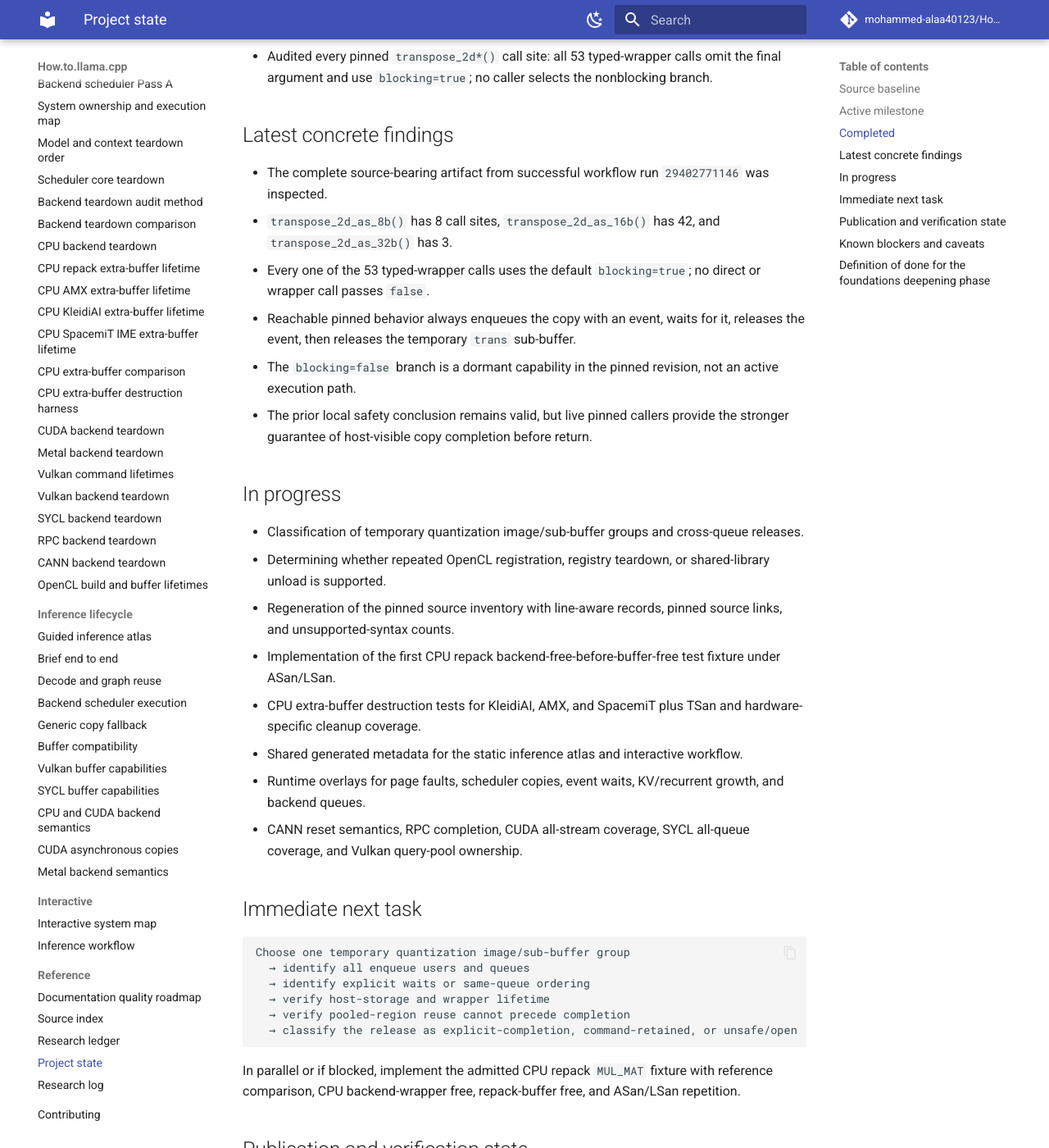
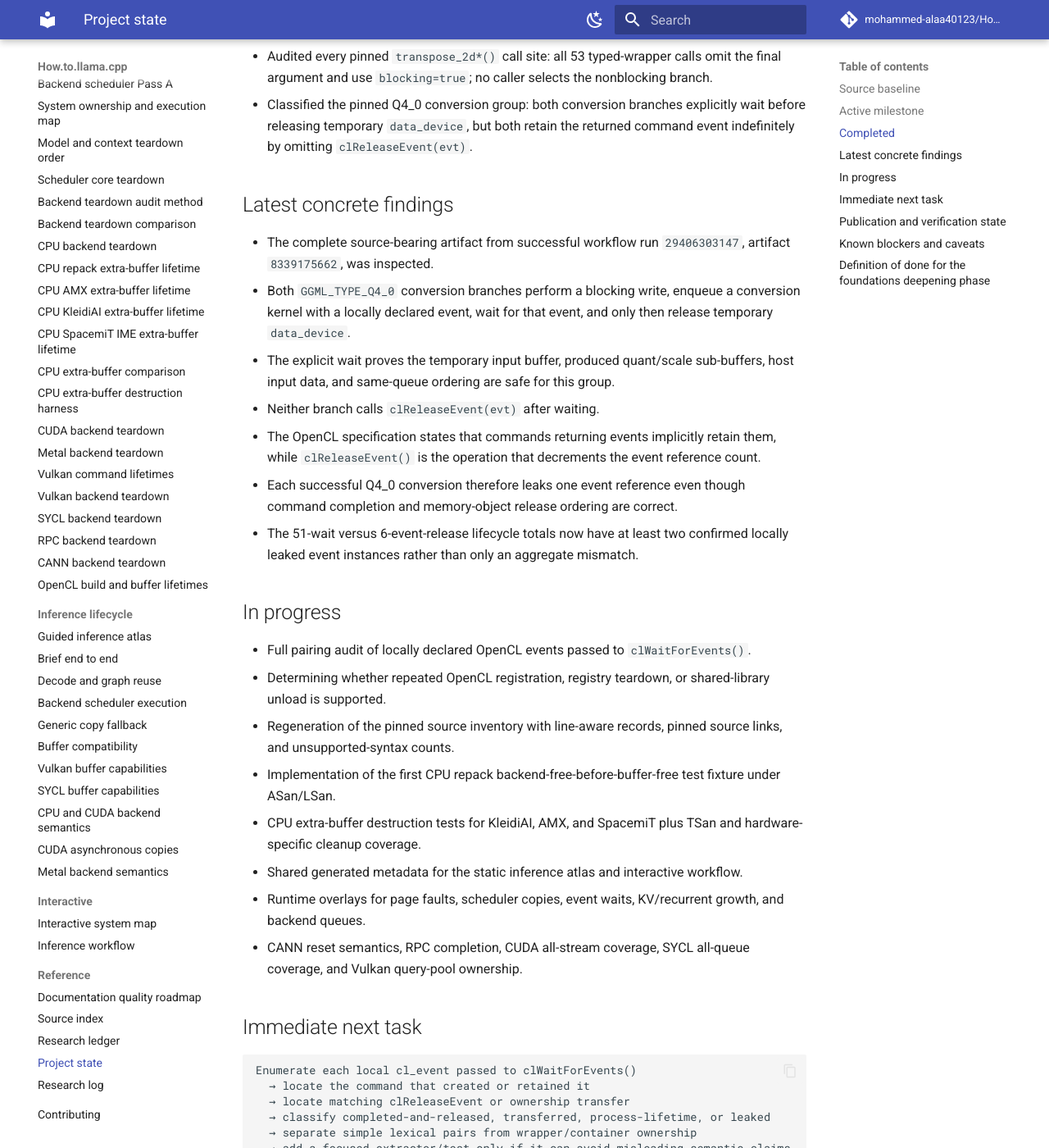
Before and after one commit to mohammed-alaa40123/How.to.llama.cpp, an MkDocs documentation site: the page built from docs/reference/project-state.md, in a window 1280 px wide and 1400 px high, scrolled down 2129 px. Shown: the whole window at 82% size. Built offline with MkDocs 1.6.1 and Material for MkDocs 9.7.7, drawn with Linux system fonts in a browser that asks for light colours; comment, search, counter and statistics services are not loaded; some of the changed text lies outside the part shown.

Commit message:
docs: record Q4_0 event-lifetime finding

````diff
--- a/docs/reference/project-state.md
+++ b/docs/reference/project-state.md
@@ -44,19 +44,21 @@ Read this file after the root README on every run. It is the compact checkpoint
 - Portable OpenCL evidence manifest: artifact-root basenames, pre-upload `sha256sum -c`, and an exact-filename guard make the downloaded artifact directly verifiable after extraction.
 - Classified the pinned `transpose_2d()` nonblocking sub-buffer release as locally safe under the official OpenCL memory-object lifetime contract.
 - Audited every pinned `transpose_2d*()` call site: all 53 typed-wrapper calls omit the final argument and use `blocking=true`; no caller selects the nonblocking branch.
+- Classified the pinned Q4_0 conversion group: both conversion branches explicitly wait before releasing temporary `data_device`, but both retain the returned command event indefinitely by omitting `clReleaseEvent(evt)`.
 
 ## Latest concrete findings
 
-- The complete source-bearing artifact from successful workflow run `29402771146` was inspected.
-- `transpose_2d_as_8b()` has 8 call sites, `transpose_2d_as_16b()` has 42, and `transpose_2d_as_32b()` has 3.
-- Every one of the 53 typed-wrapper calls uses the default `blocking=true`; no direct or wrapper call passes `false`.
-- Reachable pinned behavior always enqueues the copy with an event, waits for it, releases the event, then releases the temporary `trans` sub-buffer.
-- The `blocking=false` branch is a dormant capability in the pinned revision, not an active execution path.
-- The prior local safety conclusion remains valid, but live pinned callers provide the stronger guarantee of host-visible copy completion before return.
+- The complete source-bearing artifact from successful workflow run `29406303147`, artifact `8339175662`, was inspected.
+- Both `GGML_TYPE_Q4_0` conversion branches perform a blocking write, enqueue a conversion kernel with a locally declared event, wait for that event, and only then release temporary `data_device`.
+- The explicit wait proves the temporary input buffer, produced quant/scale sub-buffers, host input data, and same-queue ordering are safe for this group.
+- Neither branch calls `clReleaseEvent(evt)` after waiting.
+- The OpenCL specification states that commands returning events implicitly retain them, while `clReleaseEvent()` is the operation that decrements the event reference count.
+- Each successful Q4_0 conversion therefore leaks one event reference even though command completion and memory-object release ordering are correct.
+- The 51-wait versus 6-event-release lifecycle totals now have at least two confirmed locally leaked event instances rather than only an aggregate mismatch.
 
 ## In progress
 
-- Classification of temporary quantization image/sub-buffer groups and cross-queue releases.
+- Full pairing audit of locally declared OpenCL events passed to `clWaitForEvents()`.
 - Determining whether repeated OpenCL registration, registry teardown, or shared-library unload is supported.
 - Regeneration of the pinned source inventory with line-aware records, pinned source links, and unsupported-syntax counts.
 - Implementation of the first CPU repack backend-free-before-buffer-free test fixture under ASan/LSan.
@@ -68,12 +70,12 @@ Read this file after the root README on every run. It is the compact checkpoint
 ## Immediate next task
 
 ```text
-Choose one temporary quantization image/sub-buffer group
-  → identify all enqueue users and queues
-  → identify explicit waits or same-queue ordering
-  → verify host-storage and wrapper lifetime
-  → verify pooled-region reuse cannot precede completion
-  → classify the release as explicit-completion, command-retained, or unsafe/open
+Enumerate each local cl_event passed to clWaitForEvents()
+  → locate the command that created or retained it
+  → locate matching clReleaseEvent or ownership transfer
+  → classify completed-and-released, transferred, process-lifetime, or leaked
+  → separate simple lexical pairs from wrapper/container ownership
+  → add a focused extractor/test only if it can avoid misleading semantic claims
 ```
 
 In parallel or if blocked, implement the admitted CPU repack `MUL_MAT` fixture with reference comparison, CPU backend-wrapper free, repack-buffer free, and ASan/LSan repetition.
@@ -81,26 +83,27 @@ In parallel or if blocked, implement the admitted CPU repack `MUL_MAT` fixture w
 ## Publication and verification state
 
 - Work is published in PR #1 from branch `automation/backend-teardown-audit-method`.
-- Added detailed note `logs/research/2026-07-15/1249-opencl-transpose-callsite-audit.md`.
-- The preceding head `95daf9002016f152b8fcd3134682ac4486000337` passed Documentation CI run `29402771036` and pinned OpenCL workflow run `29402771146`.
+- Added detailed note `logs/research/2026-07-15/1352-opencl-q4-0-conversion-event-lifetime.md`.
+- The preceding head `07d68c5c84a375536b263729e4542ada77c364e6` passed Documentation CI run `29406303155` and pinned OpenCL workflow run `29406303147`.
 - Final-head workflow results must be checked before the run closes.
 - Full local checkout validation remains unavailable because direct GitHub DNS resolution is blocked in this runtime.
 - Public Pages verification remains blocked for branch-only content until PR #1 merges.
 
 ## Known blockers and caveats
 
+- **Q4_0 event leak:** both pinned Q4_0 conversion branches wait for a locally returned command event but omit `clReleaseEvent()`, leaking one event reference per successful conversion.
 - **Deterministic-release gap:** the pinned translation unit intentionally keeps device/backend contexts process-lifetime and contains no explicit queue/context release or per-device backend-context deletion path.
 - **Adreno library lifetime:** the optional binary-kernel loader loses its raw `dl_handle`. This prevents early unload but omits deterministic release and also retains invalid-symbol loads until process exit.
 - **Local validation blocker:** direct cloning fails with `Could not resolve host: github.com`; GitHub-hosted Actions are the authoritative validation path for this branch.
 - **Pages verification blocker:** branch-added content cannot deploy until PR #1 merges; live response verification remains unavailable independently of strict-build success.
 - **Dormant-branch caveat:** `blocking=false` is locally retention-safe but has no pinned callers; future revisions must be re-audited if the branch becomes reachable.
-- **Retention classification caveat:** `clReleaseMemObject()` safely defers deletion for queued users, but that does not protect unrelated host storage, wrapper callbacks, pooled-region reuse, or missing cross-queue dependencies.
+- **Retention classification caveat:** `clReleaseMemObject()` safely defers deletion for queued users, but that does not protect event references, unrelated host storage, wrapper callbacks, pooled-region reuse, or missing cross-queue dependencies.
 - **Lifecycle-extractor caveat:** selected direct APIs and bounded context are navigation evidence only; wrapper constructors, ownership, error paths, macro wrappers, disabled code, raw strings, and semantic ordering still require human source review.
 - **Source-index caveat:** same-line standard attributes, trailing-return definitions, bounded same-line constraints, bounded operators, qualified out-of-class special members, and bounded parenthesized member/delegating constructor initializer lists are recognized. Braced and multiline constructor initializers and constructor function-try-blocks remain intentionally omitted from navigation but are counted as bounded candidates.
 - **Telemetry caveat:** unsupported-syntax counts are prioritization signals, not parser-completeness metrics.
 - **Harness caveat:** a skipped hardware-gated path is not evidence that the lifetime ordering passed.
 - **SpacemiT caveat:** buffer lifetime is distinct from thread-local TCM leases and process-level pool-manager lifetime.
-- Mapping, allocation, residency, validity, command completion, ownership, reset, thread-local leases, and release remain distinct states.
+- Mapping, allocation, residency, validity, command completion, event ownership, reset, thread-local leases, and release remain distinct states.
 
 ## Definition of done for the foundations deepening phase
 
````
Also changed, not shown: other parts of docs/reference/project-state.md (+1 -1 lines).
